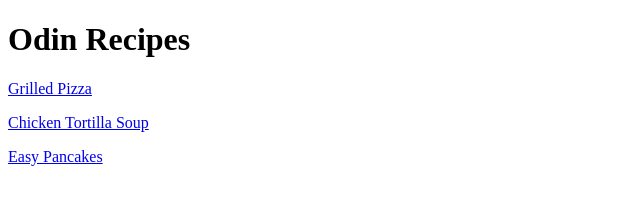
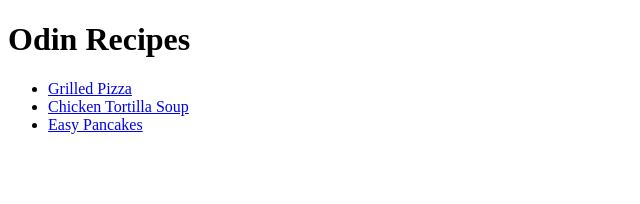
Before and after one commit to ta-torres/odin-recipes, a plain HTML site: page index.html in a window 1280 px wide. Shown: the whole page, without its empty margins (0-640 px from the left). Drawn offline with Linux system fonts and the light colour scheme.

Commit message:
Edit index
Modified the hyperlinks to add an unordered list

```diff
--- a/index.html
+++ b/index.html
@@ -7,8 +7,10 @@
 <body>
     <h1> Odin Recipes </h1>
 
-    <p> <a href="recipes/grilled-pizza.html">Grilled Pizza</a> </p>
-    <p> <a href="recipes/chicken-tortilla-soup.html">Chicken Tortilla Soup</a> </p>
-    <p> <a href="recipes/easy-pancakes.html">Easy Pancakes</a> </p>
+    <ul>
+        <li> <a href="recipes/grilled-pizza.html">Grilled Pizza</a> </li>
+        <li> <a href="recipes/chicken-tortilla-soup.html">Chicken Tortilla Soup</a> </li>
+        <li> <a href="recipes/easy-pancakes.html">Easy Pancakes</a> </li>
+    </ul>
 </body>
 </html>
```
